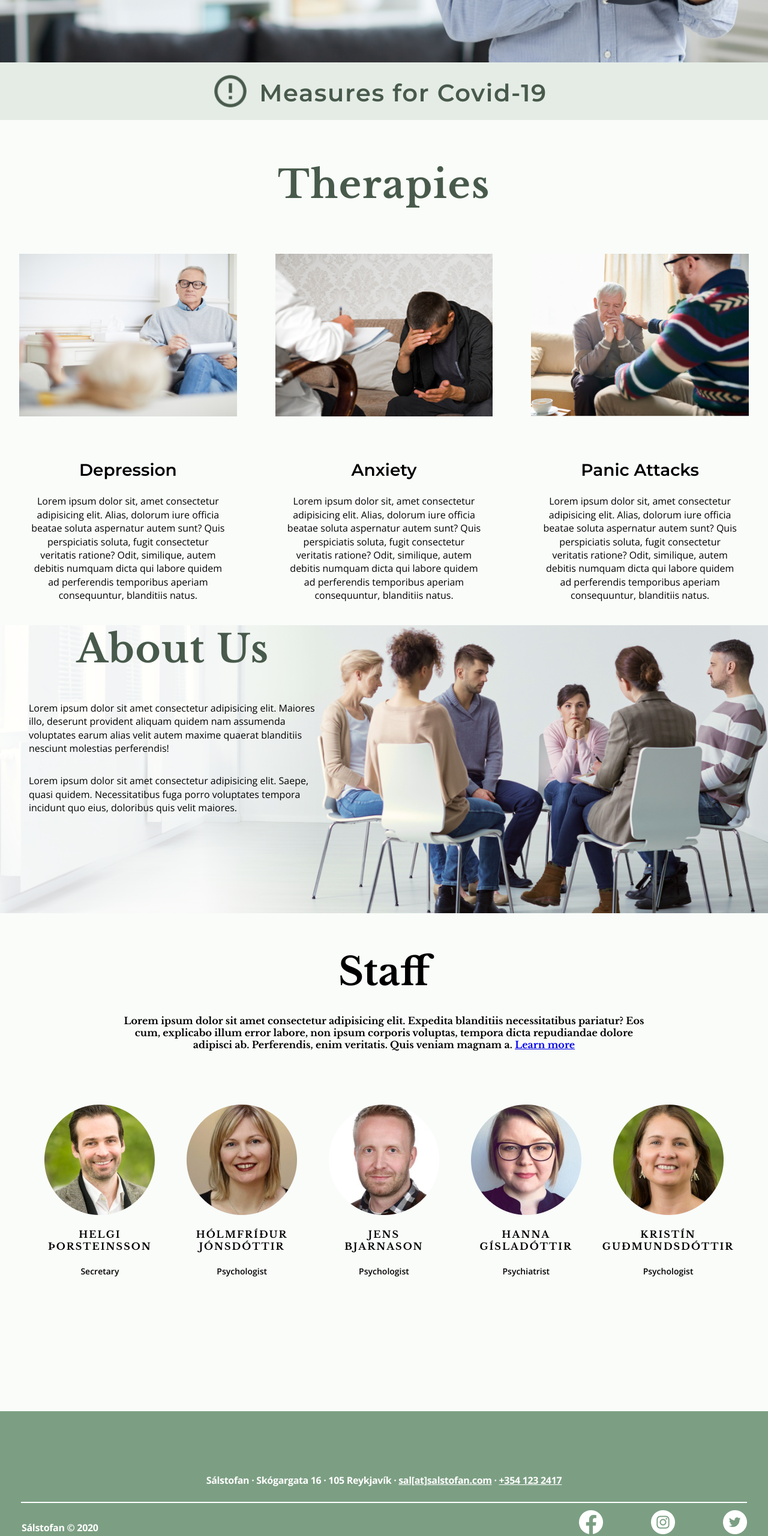
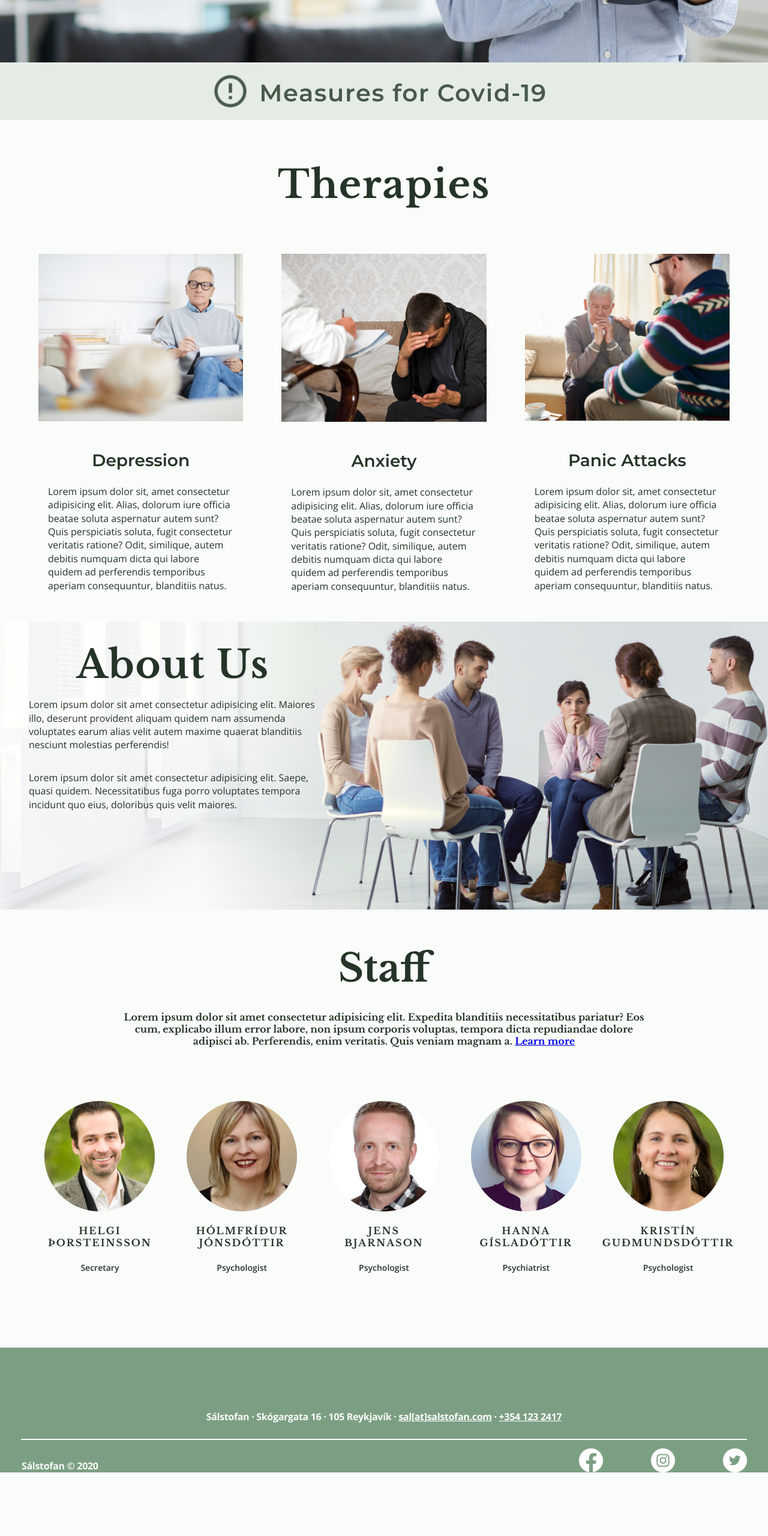
Before and after one commit to johannTor/Salstofan, a plain HTML site: page index.html in a window 1280 px wide. Shown: the part 696-3256 px from the top of the page at 60% size. After the commit the page ends 3150 px from the top, so only its background shows below. Drawn offline with nearby package versions, Linux system fonts and the light colour scheme.

Commit message:
changed newly added measurments, px to rem.  Changed colors to styleguide specifications.

```diff
--- a/style.css
+++ b/style.css
@@ -21,6 +21,7 @@ font-family: 'Open Sans', sans-serif;
 body {
     background-color: #f9fcf9;
     font-family: 'Open Sans', sans-serif;
+    color: #253428;
 
 }
 
@@ -66,7 +67,7 @@ body {
 
 .mobileMenu {
     width: 100%;
-    background-color: #FAFCFE90;
+    background-color: #f9fcf990;
 }
 
 .mobileMenu a {
@@ -76,7 +77,7 @@ body {
     font-family: 'Montserrat', sans-serif;
     font-size: 1.25rem;
     font-weight: semibold;
-    color: black;
+    color: #253428;
     padding: 0.75rem;
 }
 
@@ -94,7 +95,7 @@ body {
 .form-container {
     width: 100%;
     height: 100%;
-    background-color: #80808080;
+    background-color: #485a4b60;
 }
 
 .form-container h4 {
@@ -128,12 +129,12 @@ body {
     border: none;
     border-radius: 0.15rem;
     font-size: 0.625rem;
-    background: #f1f1f1;
+    background: #f9fcf9;
 }
 
 /* When the inputs get focus, do something */
 .form-container input[type=text]:focus, .form-container input[type=password]:focus {
-    background-color: #f1f1f1;
+    background-color: #e5ece6;
     outline: none;
 }
 
@@ -202,7 +203,7 @@ h4  {
     font-weight: bold;
     letter-spacing: 0.1rem;
     text-align: center;
-    color: #485A4B
+    color: #253428;
 
 }
 
@@ -257,20 +258,15 @@ h4  {
 .flexboxItem p {
     padding: 0.75rem 1rem 4rem 1rem;
     line-height: 1.4;
-    text-align: center;
+    text-align: left;
 }
 
 .aboutUs {
     width: 100%;
 }
 
-.aboutUs h4 {
+.aboutUs .siteSubTitle {
     padding: 0 0 3rem 0;
-}
-
-
-.aboutUs__info {
-
 }
 
 .aboutUs__info img{
@@ -283,6 +279,7 @@ h4  {
 .aboutUs__info p {
     padding: 0rem 1rem 2rem 1rem;
     line-height: 1.4;
+    text-align: center;
 }
 
 
@@ -291,13 +288,13 @@ h4  {
     /*height: 40%;
     width: 100%;
     margin: 0 auto;
-    padding: 12px 0;*/
+    padding: 0.75rem 0;*/
         margin: 0;
         /*grid-template-columns: 1fr 1fr 1fr;*/
         grid-template-columns:repeat(1, 1fr);
         gap: -1rem;
-        /*grid-auto-rows: 100px; /*Height is fixed*/
-        /*grid-auto-rows: minmax(70px, auto); Height is fixed but increases if content overlaps*/
+        /*grid-auto-rows: 6.25rem; /*Height is fixed*/
+        /*grid-auto-rows: minmax(4.375rem, auto); Height is fixed but increases if content overlaps*/
 
 }
 .about-staff {
@@ -308,8 +305,8 @@ h4  {
     font-family: 'Libre Baskerville', serif;
 }
 .staff-image {
-    max-width: 200px;
-    min-width: 100px;
+    max-width: 12.5rem;
+    min-width: 6.25rem;
     height: auto;
     display: block;
     margin-left: auto;
@@ -333,13 +330,13 @@ small {
     text-align: center;
     font-size: 0.875rem;
     font-weight: 600;
-    padding-bottom: 100px;
+    padding-bottom: 6.25rem;
 
 }
 
 .footer {
     width: 100%;
-    background-color: #318CE7;
+    background-color: #7c9f83;
 }
 
 .footer h2 {
@@ -406,7 +403,7 @@ small {
 
     .desktopMenu ul li a {
         display: block;
-        color: black;
+        color: #253428;
         padding: 0.5rem 1vw;
         margin: 2rem;
         border-radius: 0.25rem;
@@ -418,14 +415,14 @@ small {
     }
 
     .desktopMenu ul li a:hover {
-        background-color: #FAFCFE90;
+        background-color: #e5ece690;
     }
 
     .form-popup {
         display: none;
         height: 70vh;
         margin-top: 4vh;
-        margin-bottom: 4vh;;
+        margin-bottom: 4vh;
     }
 
       /* Add styles to the form container */
@@ -433,7 +430,7 @@ small {
         max-width: 31.25rem;
         padding: 0.625rem;
         margin: 0 auto;
-        background-color: #80808080;
+        background-color: #485a4b80;
         border-radius: 0.25rem;
       }
 
@@ -469,12 +466,12 @@ small {
         height: 2.5rem;
         border: none;
         font-size: 1.125rem;
-        background: #f1f1f1;
+        background: #f9fcf9;
       }
 
       /* When the inputs get focus, do something */
       .form-container input[type=text]:focus, .form-container input[type=password]:focus {
-        background-color: #f1f1f1;
+        background-color: #e5ece6;
         outline: none;
       }
 
@@ -483,7 +480,7 @@ small {
         display: block;
         float: none;
         background-color: #485a4b;
-        color: white;
+        color: #f9fcf9;
         padding: 1rem 1.25rem;
         border: none;
         cursor: pointer;
@@ -518,7 +515,7 @@ small {
         width: 100%;
         height: 6.5rem;
         /*background-color: rgba(255, 255, 255, 0.7);*/
-        background-color: #ffffff50;
+        background-color: #f9fcf950;
         overflow: hidden;
     }
 
@@ -538,7 +535,7 @@ small {
         background-color: #7c9f83; /* Green */
         border: none;
         border-radius: 0.5rem;
-        color: white;
+        color: #f9fcf9;
         padding: 1.25rem 0.5rem;
         text-align: center;
         text-decoration: none;
@@ -552,7 +549,7 @@ small {
 
     .appointmentButton:hover {
         background-color: #485A4B; /* greyGreen */
-        color: white;
+        color: #f9fcf9;
     }
 
     .covid-banner {
@@ -566,7 +563,7 @@ small {
         display: none;
     }
 
-    h4 {
+    .covid-banner h4 {
         padding: 1.6rem 1rem 2rem 1rem;
         font-family: 'Montserrat', sans-serif;
         font-size: 2.5rem;
@@ -598,19 +595,19 @@ small {
         justify-content: space-evenly;
         align-items: stretch;
         overflow: hidden;
+        padding: 0 2rem;
     }
 
     .flexboxItem {
-        width: 100%;
+        width: auto;
         margin: 0 2rem;
     }
 
     .flexboxItem img {
         display: block;
-        height: 40%;
-        width: 100%;
-        margin: 3rem auto;
-        border-radius: 0.2rem;
+        height: auto;
+        margin: 3rem auto 1.5rem auto;
+        border-radius: 0.rem;
 
     }
 
@@ -621,7 +618,7 @@ small {
     }
 
     .flexboxItem p {
-        padding: 0.75rem 1rem;
+        padding: 0.75rem 1rem 3rem 1rem;
         line-height: 1.4;
     }
 
@@ -631,6 +628,10 @@ small {
         background-image: url("images/bigGroup.png");
         background-repeat: no-repeat;
         background-size: cover;
+    }
+
+    .aboutUs  .siteSubTitle {
+        padding: 2rem 0 1rem 0;
     }
 
     .aboutUs__info {
@@ -649,12 +650,17 @@ small {
         width: 70%;
         text-align: center;
         padding: 3.625rem;
-        font-family: 'Libre Baskerville', serif;
     }
 
     .about-staff h2 {
         margin-bottom: 2rem;
+        font-family: 'Libre Baskerville', serif;
+        font-size: 4rem;
+        color: #253428;
+    }
 
+    .aboutUs__info p {
+        text-align: left;
     }
 
     .wrapper {
@@ -663,8 +669,8 @@ small {
         /*grid-template-columns: 1fr 1fr 1fr;*/
         grid-template-columns:repeat(5, 1fr);
         gap: -1rem;
-        /*grid-auto-rows: 100px; /*Height is fixed*/
-        /*grid-auto-rows: minmax(70px, auto); Height is fixed but increases if content overlaps*/
+        /*grid-auto-rows: 6.25rem; /*Height is fixed*/
+        /*grid-auto-rows: minmax(4.375rem, auto); Height is fixed but increases if content overlaps*/
 
     }
 
@@ -674,14 +680,9 @@ small {
     }
 
     .staff-image {
-       max-width: 200px;
-       min-width: 100px;
+       max-width: 12.5rem;
+       min-width: 6.25rem;
        height: auto;
-    }
-
-    h2 {
-        font-family: 'Libre Baskerville', serif;
-        font-size: 4rem;
     }
 
     h5 {
@@ -697,7 +698,7 @@ small {
         text-align: center;
         font-size: 0.875rem;
         font-weight: 600;
-        padding-bottom: 100px;
+        padding-bottom: 0;
     }
 
     /****************/
@@ -720,37 +721,37 @@ small {
 
     .footerTop {
         text-align: center;
-        color: #fff;
-        margin-top: 104px;
-        margin-bottom:15px;
-        margin-left: 35px;
-        margin-right: 35px;
-        border-bottom:2px solid #fff;
-        padding-bottom:15px;
+        color: #f9fcf9;
+        margin-top: 6.5rem;
+        margin-bottom: 1rem;
+        margin-left: 2.2rem;
+        margin-right: 2.2rem;
+        border-bottom: 0.125rem solid #f9fcf9;
+        padding-bottom: 1rem;
         font-family: Open Sans;
         font-style: normal;
         font-weight: bold;
-        font-size: 16px;
-        line-height: 22px;
+        font-size: 1rem;
+        line-height: 1.375rem;
         letter-spacing: -0.02em;
     }
 
     .footerBottomLeft {
-        color:#fff;
-        padding:15px 0px 45px 30px;
+        color:#f9fcf9;
+        padding: 1rem 0 2.8rem 1.875rem;
         width: 100%;
-        font-family: Open Sans;
+        font-family: 'Open Sans', sans-serif;
         font-style: normal;
         font-weight: bold;
-        font-size: 16px;
-        line-height: 22px;
+        font-size: 1rem;
+        line-height: 1.375rem;
         letter-spacing: -0.02em;
     }
 
     /*.footerBottomRight {
         height: 100%;
         width: 100%;
-        margin: 10px 32px;
+        margin: 0.625rem 2rem;
         background-color: #7c9f83;
-    }*/
+    }
 }
```
